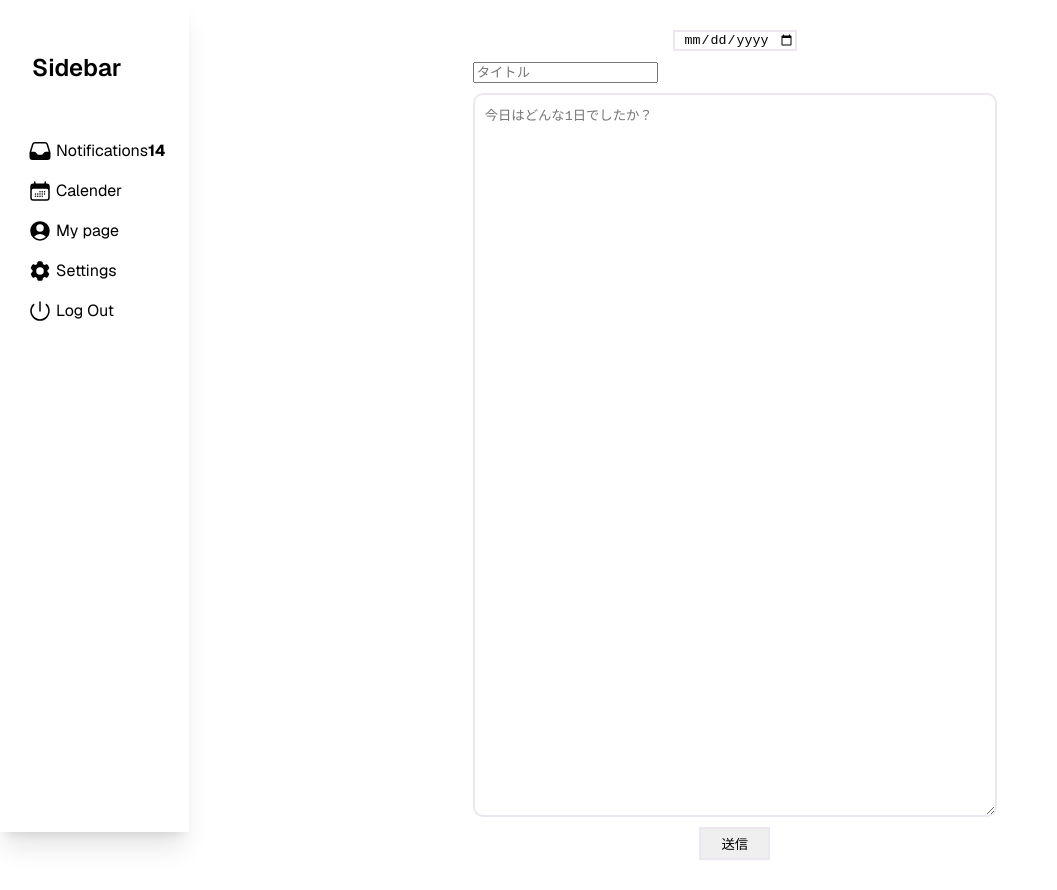
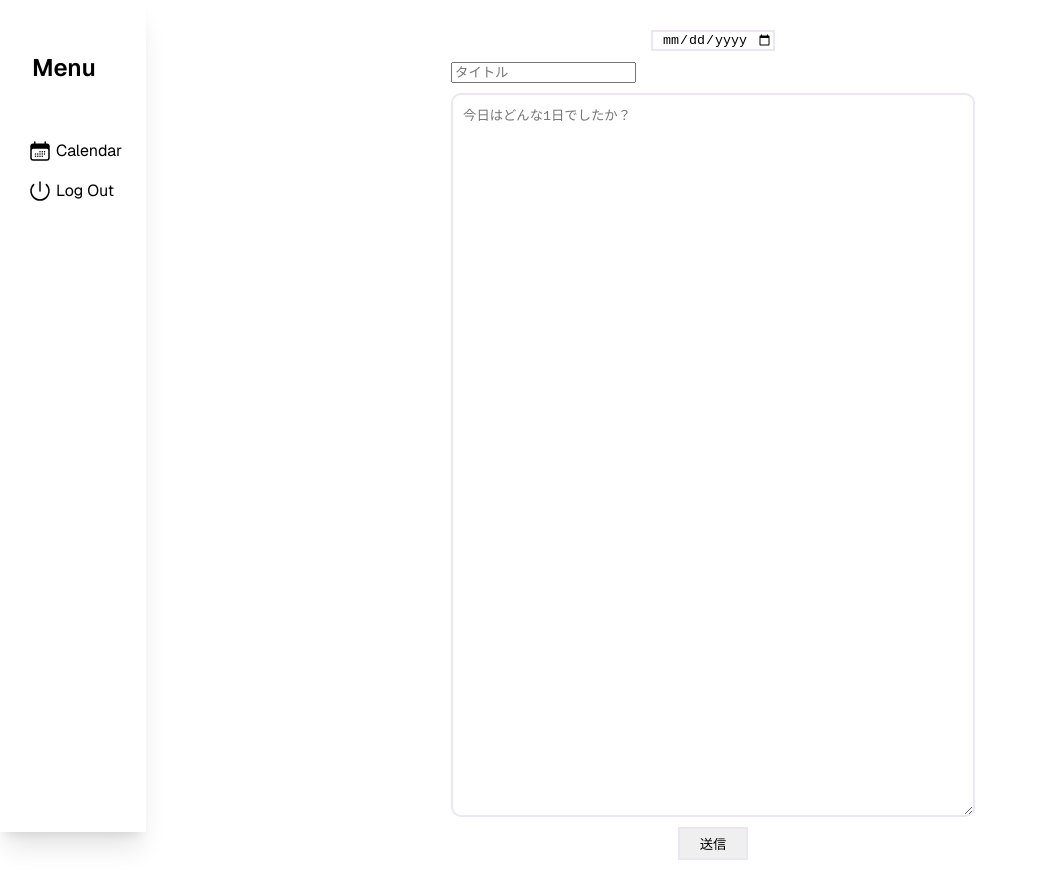
Before and after one commit to diary-hackathon/SecretMemory, a Next.js app: page /diary/new in a window 1280 px wide. Shown: the whole page, without its empty margins (0-1057 px from the left). Built offline with nearby package versions, Linux system fonts and the light colour scheme.

Commit message:
サイドバー変更

```diff
--- a/app/(authticated)/page.tsx
+++ b/app/(authticated)/page.tsx
@@ -42,6 +42,7 @@ const index = async function ({ supabase }: { supabase: SupabaseClient }) {
           </div>
         </Link>
         <div className="question-container">
+          <Link href="/questions" className="text-inherit no-underline">
             <div className="question-image">
               <img
                 src="https://cdn.glitch.global/4c0c94a2-9f5f-4698-8dcd-6d4403259f05/7543_color.png?v=1698996068414"
@@ -58,6 +59,7 @@ const index = async function ({ supabase }: { supabase: SupabaseClient }) {
                 自分の本当の価値観を深く理解できるはずです。
               </p>
             </div>
+          </Link>
         </div>
       </div>
     </div>
--- a/components/Sidebar.tsx
+++ b/components/Sidebar.tsx
@@ -1,24 +1,10 @@
 "use client"
 
-import {
-  UserCircleIcon,
-  Cog6ToothIcon,
-  InboxIcon,
-  PowerIcon,
-  CalendarDaysIcon
-} from "@heroicons/react/24/solid"
+import { PowerIcon, CalendarDaysIcon } from "@heroicons/react/24/solid"
 import Link from "next/link"
 import { useRouter } from "next/navigation"
 
-import {
-  Card,
-  Chip,
-  List,
-  ListItem,
-  ListItemPrefix,
-  ListItemSuffix,
-  Typography
-} from "./MaterialUI"
+import { Card, List, ListItem, ListItemPrefix, Typography } from "./MaterialUI"
 
 import { createClient } from "@/utils/supabase/client"
 
@@ -33,30 +19,30 @@ export function Sidebar() {
     router.refresh()
   }
   const listItems = [
-    {
-      name: "Notifications",
-      icon: InboxIcon,
-      url: "/notifications",
-      suffix: (
-        <Chip
-          value="14"
-          size="sm"
-          variant="ghost"
-          color="blue-gray"
-          className="rounded-full"
-        />
-      )
-    },
-    { name: "Calender", icon: CalendarDaysIcon, url: "/calender" },
-    { name: "My page", icon: UserCircleIcon, url: "/mypage" },
-    { name: "Settings", icon: Cog6ToothIcon, url: "/settings" },
+    // {
+    //   name: "Notifications",
+    //   icon: InboxIcon,
+    //   url: "/notifications",
+    //   suffix: (
+    //     <Chip
+    //       value="14"
+    //       size="sm"
+    //       variant="ghost"
+    //       color="blue-gray"
+    //       className="rounded-full"
+    //     />
+    //   )
+    // },
+    { name: "Calendar", icon: CalendarDaysIcon, url: "/calendar" },
+    // { name: "My page", icon: UserCircleIcon, url: "/mypage" },
+    // { name: "Settings", icon: Cog6ToothIcon, url: "/settings" },
     { name: "Log Out", icon: PowerIcon, onClick: handleLogout }
   ]
   return (
     <Card className="h-screen overflow-y-hidden max-w-[15rem] p-4 shadow-xl shadow-blue-gray-900/5">
       <div className="mb-2 p-4">
         <Typography variant="h2" color="blue-gray">
-          Sidebar
+          Menu
         </Typography>
       </div>
       <List>
@@ -72,7 +58,7 @@ export function Sidebar() {
                   <item.icon className="w-6 h-6 p-1" />
                 </ListItemPrefix>
                 {item.name}
-                {item.suffix && <ListItemSuffix>{item.suffix}</ListItemSuffix>}
+                {/* {item.suffix && <ListItemSuffix>{item.suffix}</ListItemSuffix>} */}
               </ListItem>
             </Link>
           ) : (
@@ -81,7 +67,7 @@ export function Sidebar() {
                 <item.icon className="w-6 h-6 p-1" />
               </ListItemPrefix>
               {item.name}
-              {item.suffix && <ListItemSuffix>{item.suffix}</ListItemSuffix>}
+              {/* {item.suffix && <ListItemSuffix>{item.suffix}</ListItemSuffix>} */}
             </ListItem>
           )
         })}
```
Also changed, not shown: supabase/schema.ts (deleted). Lines whose indentation alone changed are shown as unchanged.
